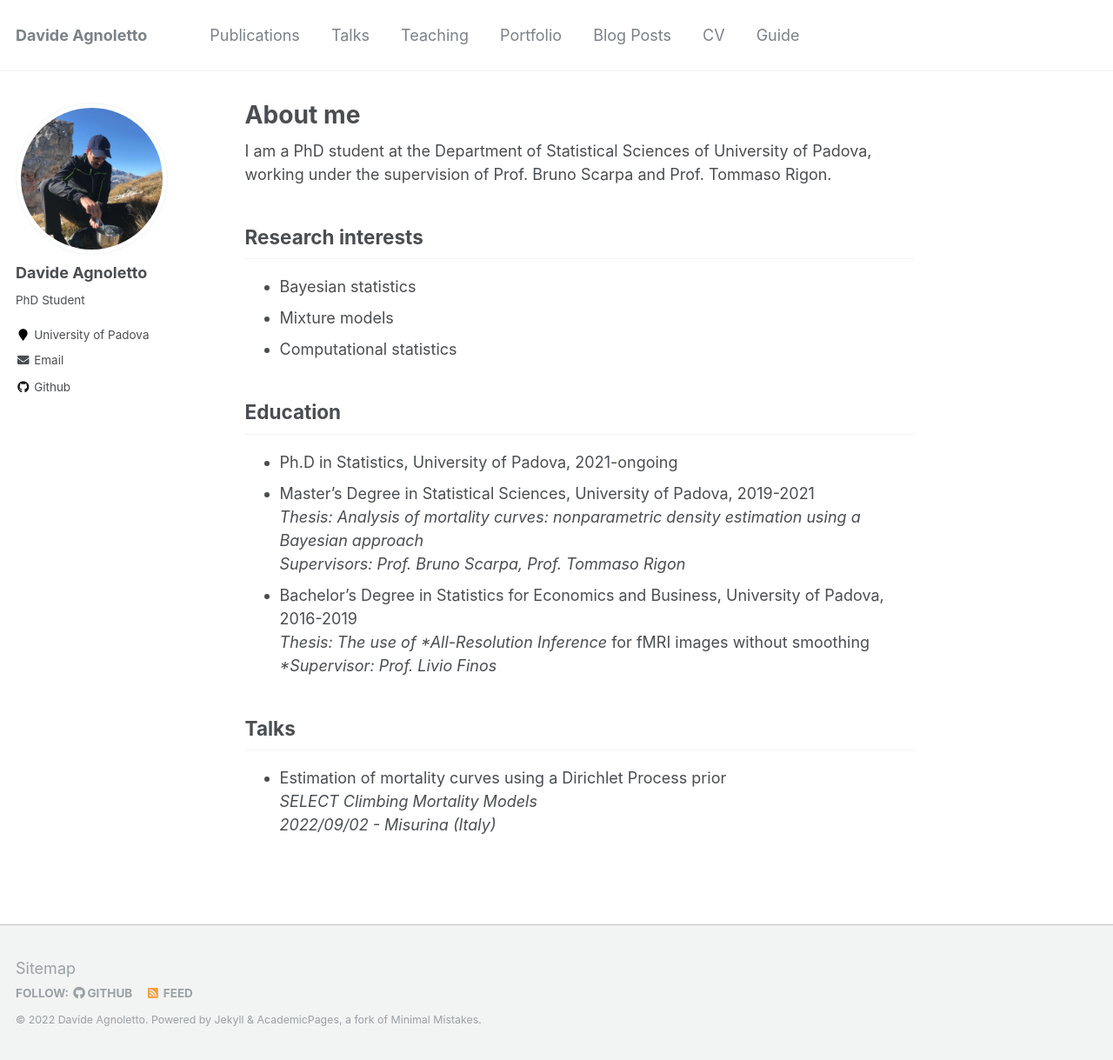
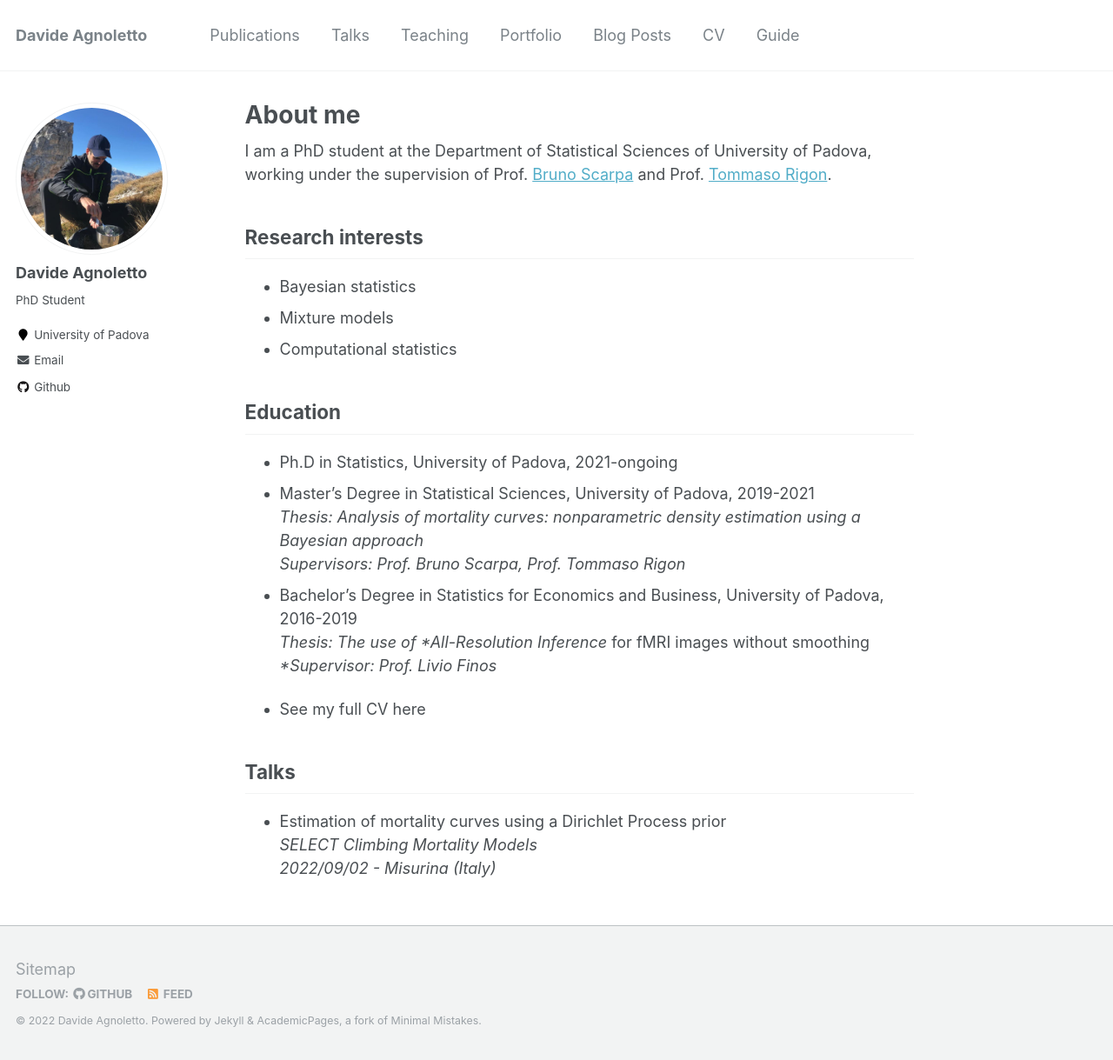
Before and after one commit to davideagno/davideagno.github.io, a Jekyll site: the page built from _pages/about.md, in a window 1280 px wide and 1219 px high. Shown: the whole window at 87% size. Built offline with Jekyll 4.4.1, drawn with Linux system fonts in a browser that asks for light colours; some of the changed lines change nothing that is shown.

Commit message:
Update about.md

```diff
--- a/_pages/about.md
+++ b/_pages/about.md
@@ -8,7 +8,7 @@ redirect_from:
   - /about.html
 ---
 
-I am a PhD student at the Department of Statistical Sciences of University of Padova, working under the supervision of Prof. Bruno Scarpa and Prof. Tommaso Rigon.
+I am a PhD student at the Department of Statistical Sciences of University of Padova, working under the supervision of Prof. [Bruno Scarpa]("https://homes.stat.unipd.it/brunoscarpa/") and Prof. [Tommaso Rigon]("https://tommasorigon.github.io/").
 
 Research interests
 ----
@@ -26,6 +26,8 @@ Education
   *Thesis: The use of *All-Resolution Inference* for fMRI images without smoothing*<br />
   *Supervisor: Prof. Livio Finos*
 
+* See my full CV here
+
 Talks
 ----
 * Estimation of mortality curves using a Dirichlet Process prior<br />
```
